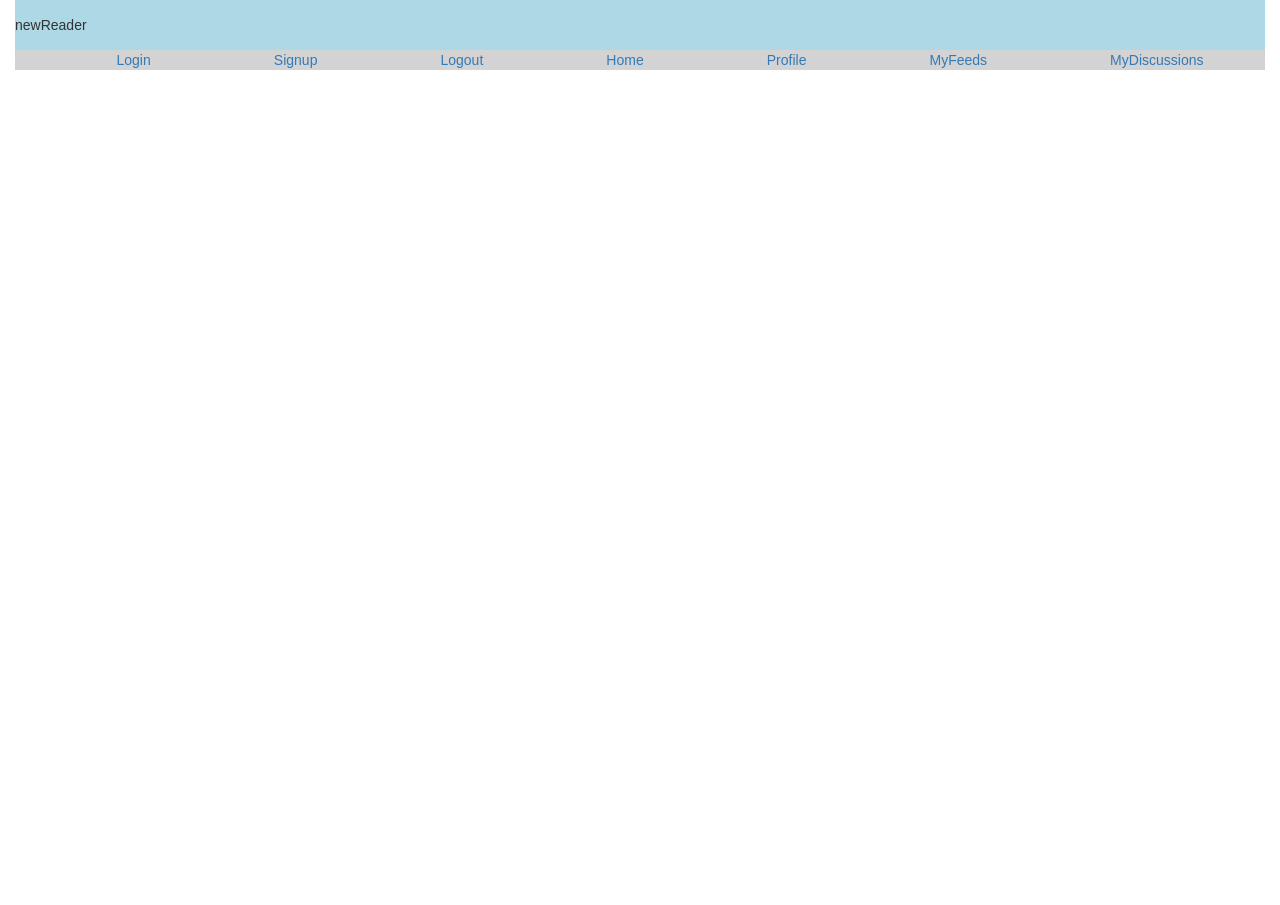
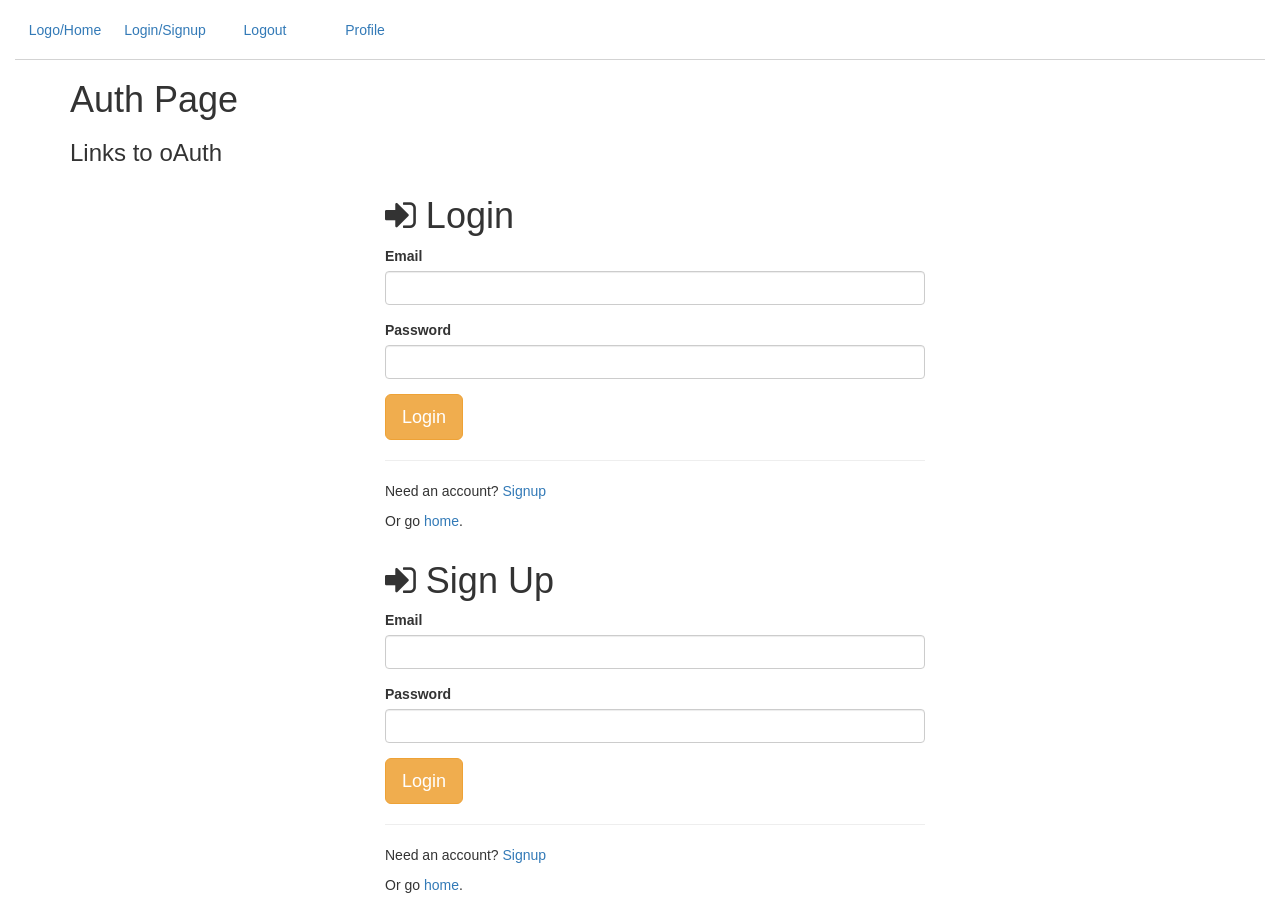
Before and after one commit to unclebconnor/node-auth-boilerplate, a React (Create React App) app in the folder client/: page /Auth in a window 1280 px wide. Before the commit the page ends 800 px from the top, so only its background shows below. Built offline with nearby package versions, Linux system fonts and the light colour scheme.

Commit message:
restructuring and cleaning up navigation

```diff
--- a/client/src/App.css
+++ b/client/src/App.css
@@ -1,6 +1,6 @@
 header {
-  height: 50px;
-  background-color: lightblue;
+  height: 60px;
+  border-bottom: 1px inset lightgray;
   display: flex;
   align-items: center;
   text-align: center;
@@ -14,6 +14,11 @@ header {
 
 }
 
+.hundredWide {
+  width: 100px;
+  text-align: center;
+}
+
 .inline-block {
   display: inline-block;
 }
--- a/client/src/App.js
+++ b/client/src/App.js
@@ -1,11 +1,8 @@
 import React, { Component } from 'react';
 import axios from 'axios';
-import Login from './Login.js';
-import Signup from './Signup.js';
+import Auth from './auth/Auth';
 import Profile  from './Profile.js';
 import Home from './Home.js';
-import MyFeeds  from './MyFeeds.js';
-import MyDiscussions from './MyDiscussions.js';
 import {
   BrowserRouter as Router,
   Route,
@@ -82,24 +79,15 @@ class App extends Component {
       <Router>
         <div className="container-fluid">
           <header>
-            <div className="inline-block">newReader</div>
+            <div className="hundredWide"><Link to={"/"}>Logo/Home</Link></div>
+            <div className="hundredWide"><Link to={"/Auth"}>Login/Signup</Link></div>
+            <div className="hundredWide"><Link to={"/"} onClick={(e) => this.clearUser(e)}>Logout</Link></div>
+            <div className="hundredWide"><Link to={"/Profile"}>Profile</Link></div>
           </header>
-          <ul className="horizontalNav">
-            <li className="inline-block"><Link to={"/Login"}>Login</Link></li>
-            <li className="inline-block"><Link to={"/Signup"}>Signup</Link></li>
-            <li className="inline-block"><Link to={"/"} onClick={(e) => this.clearUser(e)}>Logout</Link></li>
-            <li className="inline-block"><Link to={"/"}>Home</Link></li>
-            <li className="inline-block"><Link to={"/Profile"}>Profile</Link></li>
-            <li className="inline-block"><Link to={"/MyFeeds"}>MyFeeds</Link></li>
-            <li className="inline-block"><Link to={"/MyDiscussions"}>MyDiscussions</Link></li>
-          </ul>
           <div className="mainWrapper container">
             <Route exact path={"/"} component={Home}/>
-            <Route path={"/Login"} render={(props) => <Login getUser={this.getUser} />} />
-            <Route path={"/Signup"} render={(props) => <Signup getUserSignup={this.getUserSignup} />}/>
+            <Route path={"/Auth"} render={(props) => <Auth getUser={this.getUser} getUserSignup={this.getUserSignup} />} />
             <Route path={"/Profile"} render={(props) => <Profile userId={this.state.userId} />} />
-            <Route path={"/MyFeeds"} component={MyFeeds}/>
-            <Route path={"/MyDiscussions"} component={MyDiscussions}/>
           </div>
         </div>
       </Router>
--- a/client/src/MyDiscussions.js
+++ /dev/null
@@ -1,17 +0,0 @@
-import React, { Component } from 'react';
-import './App.css';
-
-class MyDiscussions extends Component {
-
-  render() {
-    return (
-      <div className="App">
-        <p>
-          MyDiscussions Page
-        </p>
-      </div>
-    );
-  }
-}
-
-export default MyDiscussions;
--- a/client/src/MyFeeds.js
+++ /dev/null
@@ -1,17 +0,0 @@
-import React, { Component } from 'react';
-import './App.css';
-
-class MyFeeds extends Component {
-
-  render() {
-    return (
-      <div className="App">
-        <p>
-          MyFeeds Page
-        </p>
-      </div>
-    );
-  }
-}
-
-export default MyFeeds;
--- /dev/null
+++ b/client/src/auth/Auth.js
@@ -0,0 +1,20 @@
+import React, { Component } from 'react';
+import '../App.css';
+import Login from './Login.js';
+import Signup from './Signup.js';
+
+class Auth extends Component {
+
+  render() {
+    return (
+      <div>
+        <h1>Auth Page</h1>
+        <h3>Links to oAuth</h3>
+        <Login getUser={this.props.getUser}/>
+        <Signup getUserSignup={this.props.getUserSignup}/>
+      </div>
+    );
+  }
+}
+
+export default Auth;
--- a/client/src/Login.js
+++ b/client/src/auth/Login.js
@@ -1,5 +1,5 @@
 import React, { Component } from 'react';
-import './App.css';
+import '../App.css';
 
 class Login extends Component {
     constructor(props){
--- a/client/src/Signup.js
+++ b/client/src/auth/Signup.js
@@ -1,5 +1,5 @@
 import React, { Component } from 'react';
-import './App.css';
+import '../App.css';
 
 class Signup extends Component {
     constructor(props){
```
Also changed, not shown: 1 other file (tests, documents, lock files or other folders).
